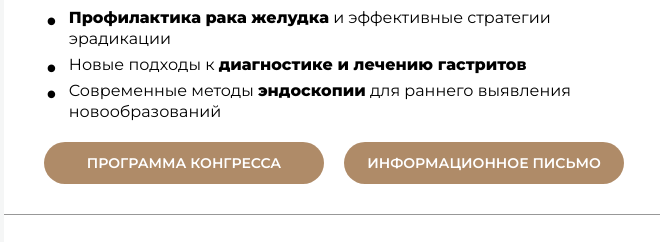
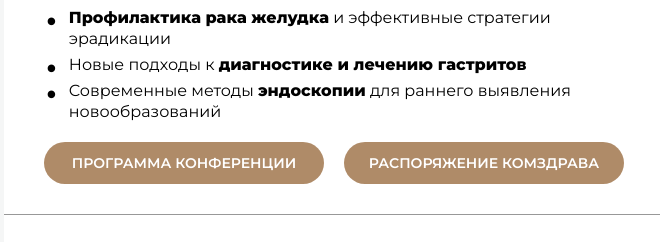
Before and after one commit to Anastasiia-Am/medik_0711_one, a plain HTML site: page index.html in a window 1280 px wide. Shown: the part 1460-1702 px from the top of the page, 306-966 px from the left. Drawn offline with Linux system fonts and the light colour scheme; grey boxes are pictures that could not be loaded.

Commit message:
Update index.html

```diff
--- a/index.html
+++ b/index.html
@@ -71,8 +71,20 @@
     .em-mob-padding_bottom-10 {
         padding-bottom: 10px!important;
     }
+    .em-mob-padding_top-0 {
+        padding-top: 0!important;
+    }
+    .em-mob-padding_bottom-0 {
+        padding-bottom: 0!important;
+    }
     .em-mob-table_align-center {
         margin: 0 auto!important;
+    }
+    .em-mob-text_align-center {
+        text-align: center!important;
+    }
+    .em-mob-padding_bottom-30 {
+        padding-bottom: 30px!important;
     }
     .em-mob-width-100perc {
         width: 100%!important;
@@ -89,15 +101,6 @@
     }
     .em-mob-height-20px {
         height: 20px!important;
-    }
-    .em-mob-text_align-center {
-        text-align: center!important;
-    }
-    .em-mob-padding_top-0 {
-        padding-top: 0!important;
-    }
-    .em-mob-padding_bottom-0 {
-        padding-bottom: 0!important;
     }
 }
 </style>
@@ -305,23 +308,23 @@
       </tr></table>
   </td>
 </tr><tr em="block" class="em-structure">
-  <td align="center" style="padding: 10px 40px 30px; background-color: #ffffff; background-repeat: repeat;" class="em-mob-padding_left-20 em-mob-padding_right-20 em-mob-padding_top-0" bgcolor="#FFFFFF">
+  <td align="center" style="padding-right: 40px; padding-left: 40px; background-color: #ffffff; background-repeat: repeat;" class="em-mob-padding_left-20 em-mob-padding_right-20" bgcolor="#FFFFFF">
     <table border="0" cellspacing="0" cellpadding="0" class="em-mob-width-100perc">
       <tr>
-        <td width="280" valign="top" class="em-mob-wrap em-mob-width-100perc"><table cellpadding="0" cellspacing="0" border="0" width="100%" em="atom"><tr><td style="padding-top: 10px; padding-right: 0px; padding-left: 0px;" class="em-mob-text_align-center em-mob-padding_bottom-0 em-mob-padding_top-0" align="center">
+        <td width="280" valign="top" class="em-mob-wrap em-mob-width-100perc"><table cellpadding="0" cellspacing="0" border="0" width="100%" em="atom"><tr><td style="padding: 20px 0px 30px;" class="em-mob-text_align-center em-mob-padding_bottom-0 em-mob-padding_top-0" align="center">
   <table cellpadding="0" cellspacing="0" border="0" width="280" style="width: 280px;" class="em-mob-table_align-center">
     <tr>
       <td align="center" valign="middle" height="42" style="border-radius: 50px; height: 42px; background-color: #af8b68;" bgcolor="#AF8B68">
-        <a style="display: block; height: 42px; font-family: Helvetica, Arial, sans-serif; font-size: 14px; line-height: 42px; text-decoration: none; white-space: nowrap; color: #ffffff;" class="em-font-Montserrat-SemiBold" target="_blank" href="https://drive.google.com/file/d/1lo1SB2WwPAwLwIJoyOYwdhj5mHac4RTT/view?usp=drive_link">ПРОГРАММА КОНГРЕССА</a>
+        <a style="display: block; height: 42px; font-family: Helvetica, Arial, sans-serif; font-size: 14px; line-height: 42px; text-decoration: none; white-space: nowrap; color: #ffffff;" class="em-font-Montserrat-SemiBold" target="_blank" href="https://spbgastro.ru/docs/conference-07-11-2024-programm.pdf">ПРОГРАММА КОНФЕРЕНЦИИ</a>
       </td>
     </tr></table>
 </td></tr></table></td>
         <td width="20" class="em-mob-wrap em-mob-height-20px"></td>
-        <td width="280" valign="top" class="em-mob-wrap em-mob-width-100perc"><table cellpadding="0" cellspacing="0" border="0" width="100%" em="atom"><tr><td style="padding-top: 10px; padding-right: 0px; padding-left: 0px;" class="em-mob-text_align-center em-mob-padding_top-0 em-mob-padding_bottom-0" align="center">
+        <td width="280" valign="top" class="em-mob-wrap em-mob-width-100perc"><table cellpadding="0" cellspacing="0" border="0" width="100%" em="atom"><tr><td style="padding-top: 20px; padding-right: 0px; padding-left: 0px;" class="em-mob-text_align-center em-mob-padding_bottom-30" align="center">
   <table cellpadding="0" cellspacing="0" border="0" width="280" style="width: 280px;" class="em-mob-table_align-center">
     <tr>
       <td align="center" valign="middle" height="42" style="border-radius: 50px; height: 42px; background-color: #af8b68;" bgcolor="#AF8B68">
-        <a style="display: block; height: 42px; font-family: Helvetica, Arial, sans-serif; font-size: 14px; line-height: 42px; text-decoration: none; white-space: nowrap; color: #ffffff;" class="em-font-Montserrat-SemiBold" target="_blank" href="">ИНФОРМАЦИОННОЕ ПИСЬМО</a>
+        <a style="display: block; height: 42px; font-family: Helvetica, Arial, sans-serif; font-size: 14px; line-height: 42px; text-decoration: none; white-space: nowrap; color: #ffffff;" class="em-font-Montserrat-SemiBold" target="_blank" href="https://drive.google.com/file/d/1rcHNyxex8C_4pduninWr0hP2L8qrqLE7/view?usp=drive_link">РАСПОРЯЖЕНИЕ КОМЗДРАВА</a>
       </td>
     </tr></table>
 </td></tr></table></td>
```
